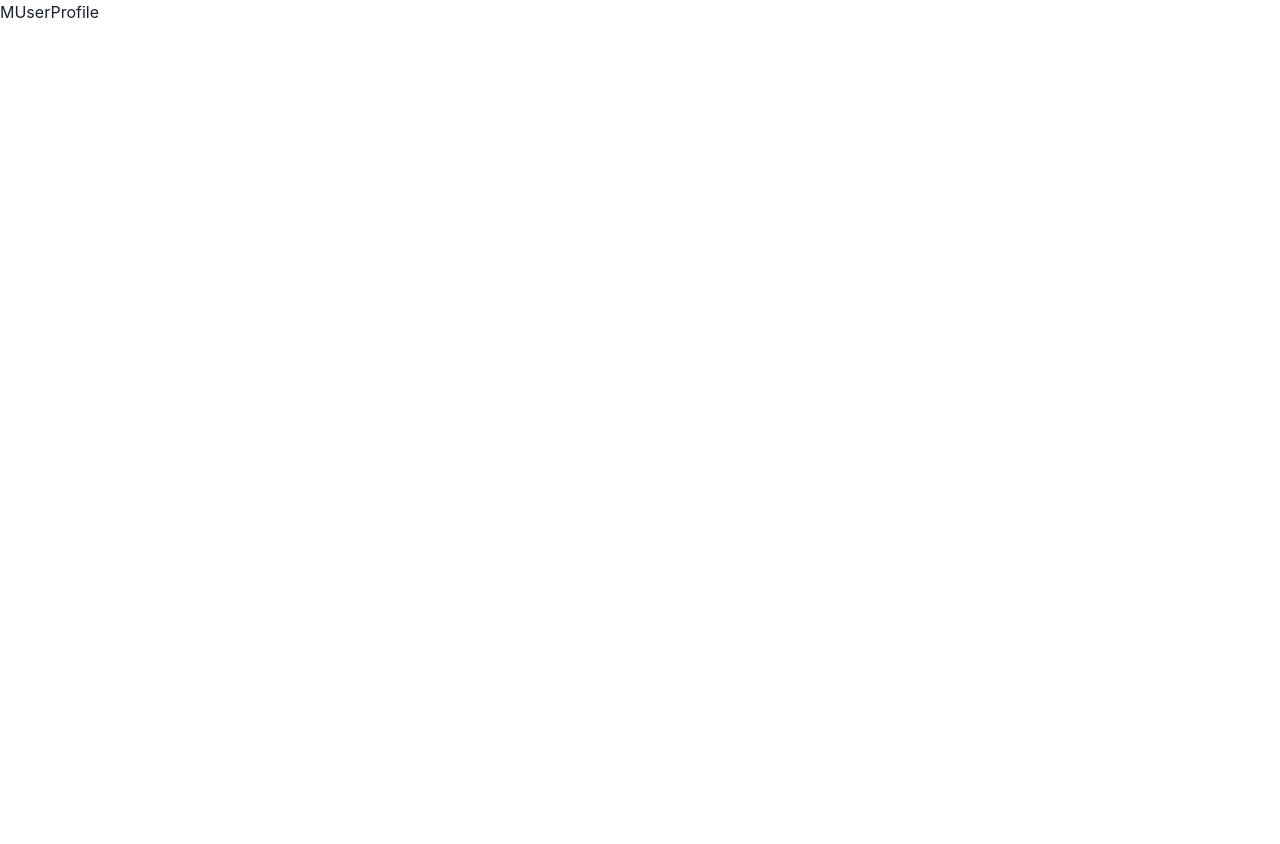
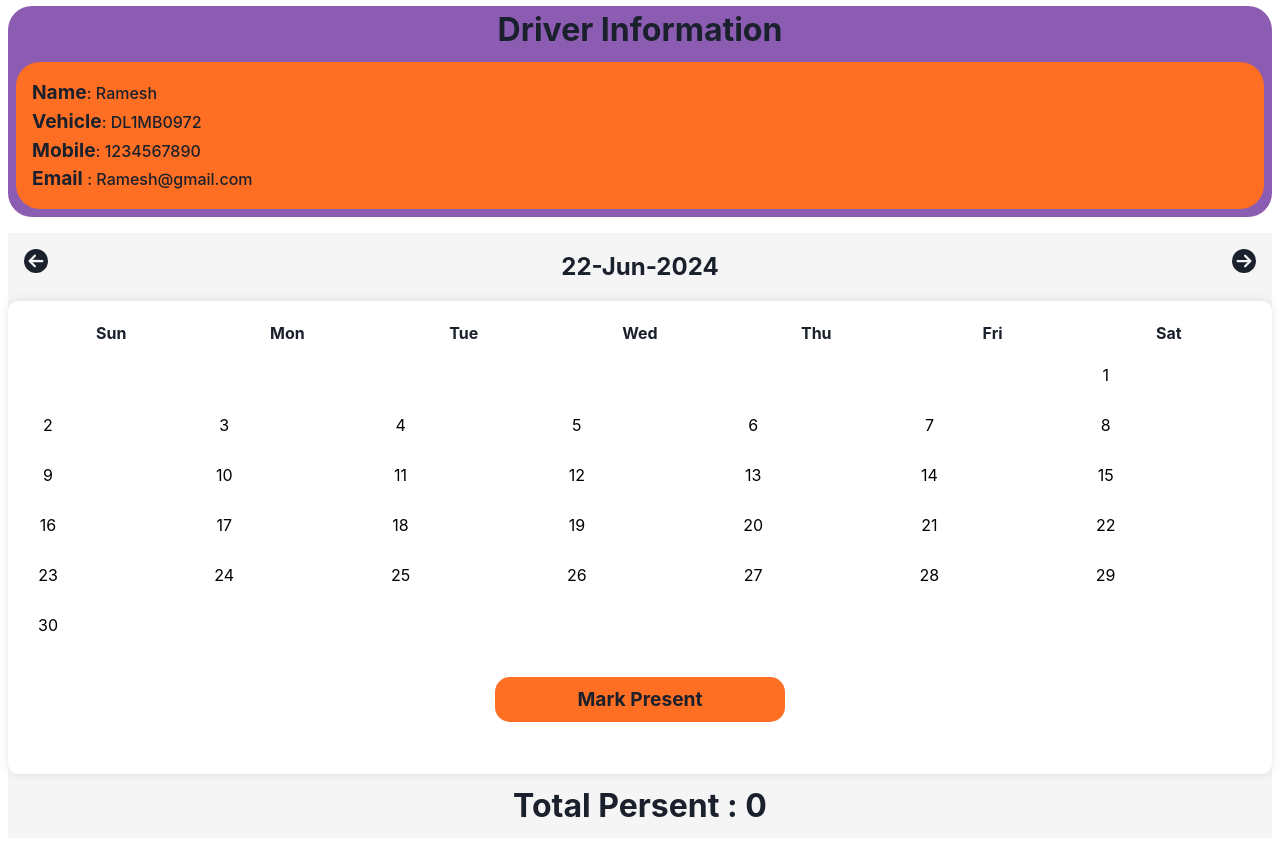
Before and after one commit to CodeshShubh/atteno-Attendance-full-stack-app, a React (Vite) app in the folder frontend/: page /user in a window 1280 px wide. Before the commit the page ends 800 px from the top, so only its background shows below. Built offline with nearby package versions, Linux system fonts and the light colour scheme.

Commit message:
userProfile with Clander

```diff
--- a/frontend/src/App.jsx
+++ b/frontend/src/App.jsx
@@ -8,7 +8,6 @@ import './App.css'
 import MLogin from './components/Login/MLogin';
 import MHome from './components/Home/MHome';
 import MUserProfile from './components/User/MUserProfile';
-import Temuser from './components/User/temuser';
 
 
 function App() {
@@ -20,7 +19,6 @@ function App() {
           <Route path='/' element={<MHome/> }/>
           <Route path='/login' element={<MLogin/> }/>
           <Route path='/user' element={<MUserProfile/> }/>
-          <Route path='/temuser' element={<Temuser/> }/>
         </Routes>
       </Router>
       </ChakraProvider>
--- a/frontend/src/components/User/MUserProfile.jsx
+++ b/frontend/src/components/User/MUserProfile.jsx
@@ -1,9 +1,174 @@
-import React from 'react'
+import React, { useState } from 'react';
+import styled from 'styled-components';
+import { MainNavBarContainer, OrangeButton } from '../Home/MHome';
+import { FaCircleArrowLeft,FaCircleArrowRight } from "react-icons/fa6";
+import dayjs from 'dayjs';
+
 
 const MUserProfile = () => {
+
+const [currentDate, setCurrentDate] = useState(dayjs());
+  const daysInMonth = currentDate.daysInMonth();
+  const currentMonthYear = currentDate.format('DD-MMM-YYYY');
+  const startDayOfWeek = currentDate.startOf('month').day();
+  const dayNames = ['Sun', 'Mon', 'Tue', 'Wed', 'Thu', 'Fri', 'Sat'];
+
+
+  const [presentDays, setPresentDays] = useState({});
+  const handleMarkPresent = () => {
+    const currentDay = currentDate.date();
+    const currentMonth = currentDate.format('YYYY-MM');
+    setPresentDays({
+      ...presentDays,
+      [currentMonth]: [...(presentDays[currentMonth] || []), currentDay],
+    });
+  };
+
+  const handlePrevMonth = () => {
+    setCurrentDate(currentDate.subtract(1, 'month'));
+  };
+
+  const handleNextMonth = () => {
+    setCurrentDate(currentDate.add(1, 'month'));
+  };
+
   return (
-    <div>MUserProfile</div>
+    <UserProfileConatiner>
+        <div className='userinfo'>
+                <h1>Driver Information</h1>
+            <div>
+                <p><span>Name</span>: Ramesh</p>
+                <p><span>Vehicle</span>: DL1MB0972</p>
+                <p><span>Mobile</span>: 1234567890</p>
+                <p><span>Email </span>: Ramesh@gmail.com</p>
+            </div>
+        </div>
+
+         <div className='ClanderConatienr'>
+            <div className='Clanderheader'>
+            <FaCircleArrowLeft onClick={handlePrevMonth} />
+            <h1>{currentMonthYear}</h1>
+            <FaCircleArrowRight onClick={handleNextMonth} />
+            </div>
+
+        <div className='Calendar'>
+        <div className='CalendarGrid'>
+          {dayNames.map((dayName) => (
+            <div className='DayHeader' key={dayName}>{dayName}</div>
+          ))}
+          {Array.from({ length: startDayOfWeek }, (_, i) => (
+            <div key={`empty-${i}`} />
+          ))}
+          {Array.from({ length: daysInMonth }, (_, i) => i + 1).map((day) => (
+            <Day className='Day' key={day} isPresent={presentDays[currentDate.format('YYYY-MM')]?.includes(day)}>
+              {day}
+            </Day>
+          ))}
+        </div>
+        <OrangeButton onClick={handleMarkPresent}>Mark Present</OrangeButton>
+      </div>
+
+         <div className='totalPersent'>
+            <h1>Total Persent : {presentDays[currentDate.format('YYYY-MM')]?.length || 0}</h1>
+         </div>
+
+    </div>
+
+
+
+    </UserProfileConatiner>
   )
 }
 
-export default MUserProfile
+export default MUserProfile;
+
+const UserProfileConatiner = styled(MainNavBarContainer)`
+    background-color: white;
+    padding: 0.5rem;
+
+    .userinfo{
+        background-color: #8C5CB3;
+        text-align: center;
+        border-radius: 1.5rem;
+        >h1{
+            font-weight: bolder;
+            font-size: 2rem;
+        }
+       >div{
+           display: flex;
+           flex-direction: column;
+           justify-content: start;
+           align-items: start;
+           background-color: #FE6F23;
+           margin: 0.5rem;
+           padding: 1rem;
+           border-radius: 1.5rem;
+           >p{
+            font-weight: 500;
+            font-size: 1rem;
+
+            >span{
+                font-weight: bolder;
+                font-size: 1.2rem;
+            }
+           }
+
+       }
+    }
+
+
+    .ClanderConatienr{
+        background-color: whitesmoke;
+        margin-top: 1rem;
+        .Clanderheader{
+            display: flex;
+            justify-content: space-between;
+            font-weight: bolder;
+            font-size: 1.5rem;
+            padding: 1rem;
+        }
+        .Calendar{
+            padding: 20px;
+            background-color: #fff;
+            border-radius: 10px;
+            box-shadow: 0 0 10px rgba(0, 0, 0, 0.1);
+        }
+        .CalendarGrid{
+            display: grid;
+            grid-template-columns: repeat(7, 1fr);
+            gap: 10px;
+        }
+        .DayHeader{
+            font-weight: bold;
+            text-align: center;
+        }
+    }
+
+    .totalPersent{
+        display: flex;
+        justify-content: center;
+        align-items: center;
+        font-weight: bolder;
+        font-size: 2rem;
+        padding: 0.5rem;
+    }
+`
+
+const Day = styled.div`
+
+    width: 40px;
+    height: 40px;
+    display: flex;
+    align-items: center;
+    justify-content: center;
+    border-radius: 50%;
+    background-color: ${(props) => (props.isPresent ? '#4caf50' : '#fff')};
+    color: ${(props) => (props.isPresent ? '#fff' : '#000')};
+    cursor: pointer;
+    transition: background-color 0.3s;
+
+    &:hover {
+        background-color: ${(props) => (props.isPresent ? '#45a045' : '#e0e0e0')};
+    }
+
+`
--- a/frontend/src/components/User/temuser.jsx
+++ /dev/null
@@ -1,83 +0,0 @@
-import React, { useState } from 'react';
-import styled from 'styled-components';
-import dayjs from 'dayjs';
-
-const UserCard = styled.div`
-  padding: 20px;
-  margin: 20px;
-  background-color: #f0f0f0;
-  border-radius: 10px;
-  box-shadow: 0 0 10px rgba(0, 0, 0, 0.1);
-`;
-
-const Calendar = styled.div`
-  display: grid;
-  grid-template-columns: repeat(7, 1fr);
-  gap: 10px;
-  padding: 20px;
-  background-color: #fff;
-  border-radius: 10px;
-  box-shadow: 0 0 10px rgba(0, 0, 0, 0.1);
-`;
-
-const Day = styled.div`
-  width: 40px;
-  height: 40px;
-  display: flex;
-  align-items: center;
-  justify-content: center;
-  border-radius: 50%;
-  background-color: ${(props) => (props.isPresent ? '#4caf50' : '#fff')};
-  color: ${(props) => (props.isPresent ? '#fff' : '#000')};
-  cursor: pointer;
-  transition: background-color 0.3s;
-
-  &:hover {
-    background-color: ${(props) => (props.isPresent ? '#45a045' : '#e0e0e0')};
-  }
-`;
-
-const Button = styled.button`
-  padding: 10px 20px;
-  margin-top: 20px;
-  background-color: #007bff;
-  color: #fff;
-  border: none;
-  border-radius: 5px;
-  cursor: pointer;
-  transition: background-color 0.3s;
-
-  &:hover {
-    background-color: #0056b3;
-  }
-`;
-
-const Temuser = () => {
-  const [presentDays, setPresentDays] = useState([]);
-  const currentDate = dayjs().date();
-  const daysInMonth = dayjs().daysInMonth();
-
-  const handleMarkPresent = () => {
-    setPresentDays([...presentDays, currentDate]);
-  };
-
-  return (
-    <div>
-      <UserCard>
-        <h2>User Information</h2>
-        <p>Name: John Doe</p>
-        <p>Email: john.doe@example.com</p>
-      </UserCard>
-      <Calendar>
-        {Array.from({ length: daysInMonth }, (_, i) => i + 1).map((day) => (
-          <Day key={day} isPresent={presentDays.includes(day)}>
-            {day}
-          </Day>
-        ))}
-      </Calendar>
-      <Button onClick={handleMarkPresent}>Mark Present</Button>
-    </div>
-  );
-};
-
-export default Temuser;
```
